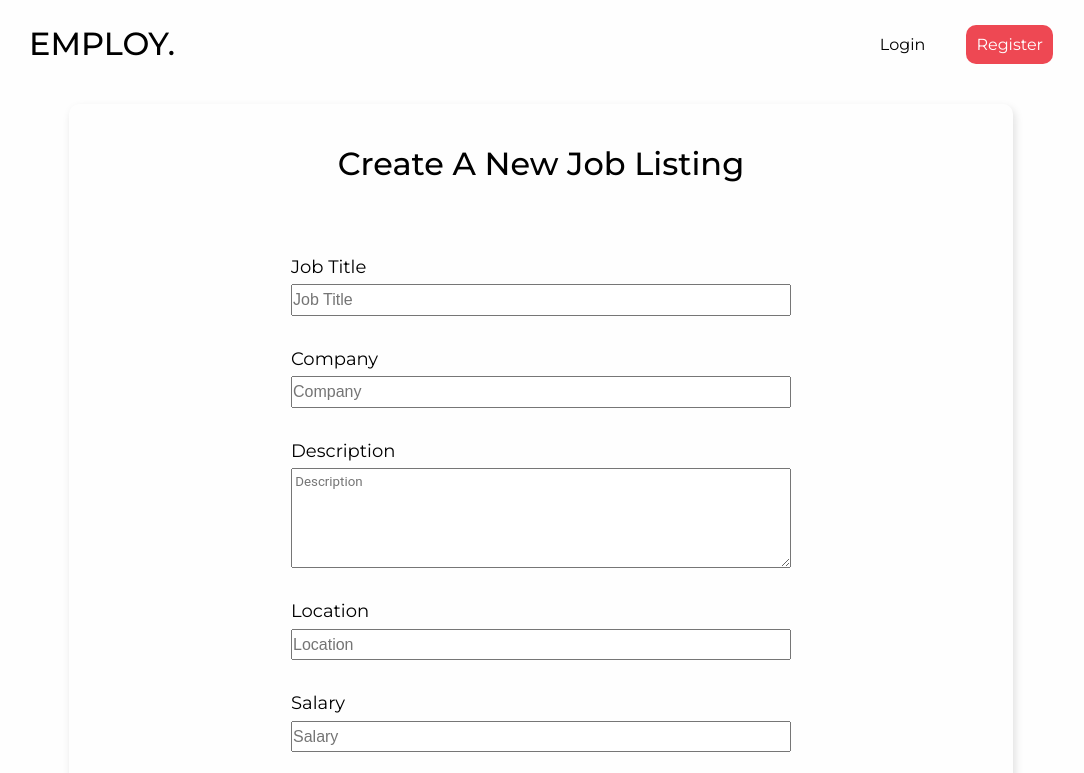
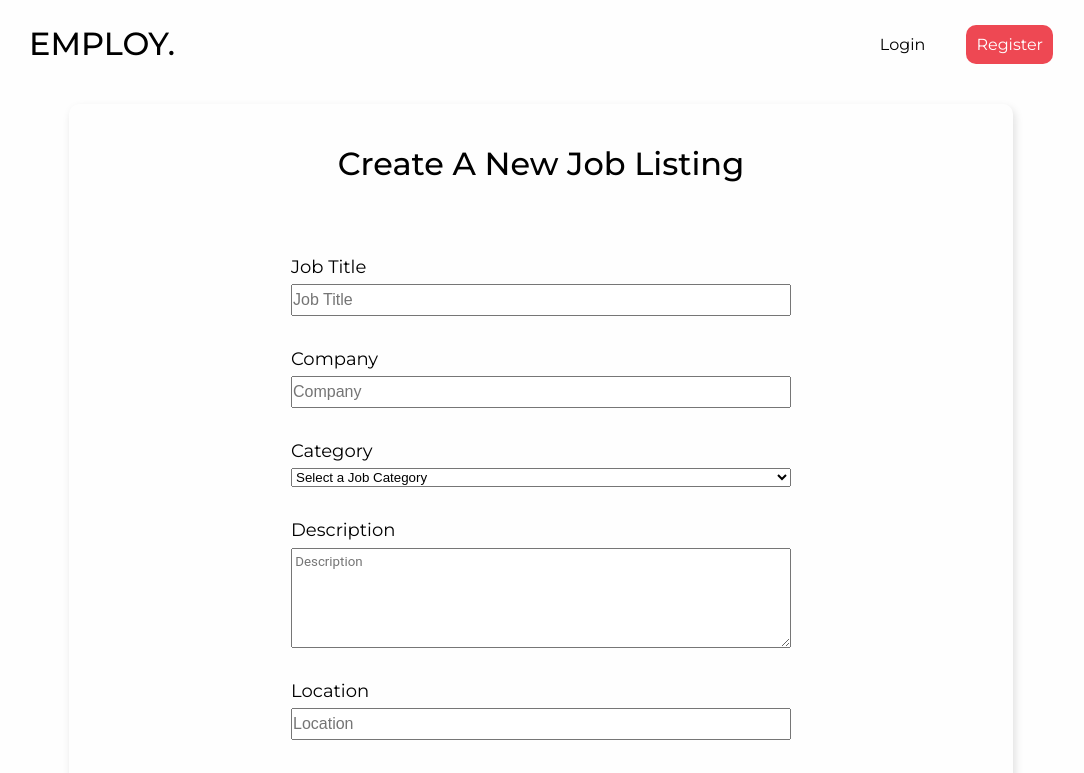
Before and after one commit to Tlabrahamson/employ, a React (Create React App) app in the folder frontend/: page /create in a window 1280 px wide. Shown: the top 773 px of the page, without its empty margins (99-1183 px from the left). Built offline with nearby package versions, Linux system fonts and the light colour scheme; no server answers.

Commit message:
feat: Added a filter for the job list
Added a select so the user can filter the jobs by category

```diff
--- a/frontend/src/App.js
+++ b/frontend/src/App.js
@@ -6,7 +6,6 @@
   - Create/implement a better job posted/updated/deleted modal
   - Make the mini form on viewSingleJob screen say "Thank you" when submitted
   - Add pagination or infinite scroll when job list hits a certain number
-  - MAYBE add a "categories" to the job model so I can implement a sorting feature depending on the job type
   - Maybe add company logo upload/display
 
 */
--- a/frontend/src/components/Nav.js
+++ b/frontend/src/components/Nav.js
@@ -91,7 +91,7 @@ export default function Nav() {
               <Link to="/create">
                 <li>List a Job</li>
               </Link>
-              <Link onClick={handleLogout}>
+              <Link to="" onClick={handleLogout}>
                 <li>Log Out</li>
               </Link>
             </ul>
--- a/frontend/src/pages/CreateNewJobListing.js
+++ b/frontend/src/pages/CreateNewJobListing.js
@@ -10,6 +10,7 @@ const CreateNewJobListing = () => {
   // const url = "http://localhost:5000";
   const [jobTitle, setJobTitle] = useState("");
   const [company, setCompany] = useState("");
+  const [category, setCategory] = useState("");
   const [description, setDescription] = useState("");
   const [location, setLocation] = useState("");
   const [salary, setSalary] = useState("");
@@ -23,6 +24,7 @@ const CreateNewJobListing = () => {
       const newJob = {
         jobTitle,
         company,
+        category,
         description,
         location,
         salary,
@@ -34,6 +36,7 @@ const CreateNewJobListing = () => {
       if (
         jobTitle === "" ||
         company === "" ||
+        category === "" ||
         description === "" ||
         location === "" ||
         salary === "" ||
@@ -78,6 +81,18 @@ const CreateNewJobListing = () => {
           value={company}
           placeholder="Company"
         />
+
+        <label htmlFor="category">Category</label>
+        <select name="category" onChange={e => setCategory(e.target.value)}>
+          <option value="" disabled selected>
+            Select a Job Category
+          </option>
+          <option value="programming">Programming</option>
+          <option value="design">Design</option>
+          <option value="sales-and-marketing">Sales and Marketing</option>
+          <option value="customer-support">Customer Support</option>
+          <option value="other">Other</option>
+        </select>
 
         <label htmlFor="description">Description</label>
         <textarea
--- a/frontend/src/pages/JobList.js
+++ b/frontend/src/pages/JobList.js
@@ -46,6 +46,7 @@ const JobList = () => {
   const url = "https://jr-dev-sim-backend.herokuapp.com";
   // const url = "http://localhost:5000";
   const [jobs, setJobs] = useState([]);
+  const [category, setCategory] = useState("");
   const [loading, setLoading] = useState(true);
 
   useEffect(() => {
@@ -59,6 +60,7 @@ const JobList = () => {
         console.log(err);
       });
   }, []);
+
   const listJobs = jobs
     .slice(0)
     .reverse()
@@ -69,21 +71,27 @@ const JobList = () => {
       let differenceInDays = Math.floor(difference / (1000 * 3600 * 24));
 
       return (
-        <Link to={`/jobs/${job._id}`}>
-          <article key={job._id}>
+        <Link key={job.category} to={`/jobs/${job._id}`}>
+          <article>
             <h2>{job.jobTitle}</h2>
             <p>
               <span>{job.company}</span>
             </p>
             <p>{job.location}</p>
             <p>
-              Posted {differenceInDays}{" "}
-              {differenceInDays === 1 ? "day ago" : "days ago"}
+              Posted {differenceInDays === 0 ? "today" : differenceInDays}{" "}
+              {differenceInDays === 1
+                ? "day ago"
+                : differenceInDays > 1
+                ? "days ago"
+                : ""}
             </p>
           </article>
         </Link>
       );
     });
+
+  const filterJobs = listJobs.filter(job => job.key === category);
 
   return (
     <>
@@ -91,7 +99,18 @@ const JobList = () => {
       {loading === true ? (
         <CircularProgress className="progress" />
       ) : (
-        <JobListWrapper>{listJobs}</JobListWrapper>
+        <JobListWrapper>
+          <label htmlFor="category">Filter by category</label>
+          <select name="category" onChange={e => setCategory(e.target.value)}>
+            <option value="">All</option>
+            <option value="programming">Programming</option>
+            <option value="design">Design</option>
+            <option value="sales-and-marketing">Sales and Marketing</option>
+            <option value="customer-support">Customer Support</option>
+            <option value="other">Other</option>
+          </select>
+          {category === "" ? listJobs : filterJobs}
+        </JobListWrapper>
       )}
     </>
   );
```
Also changed, not shown: 2 other files (tests, documents, lock files or other folders).
